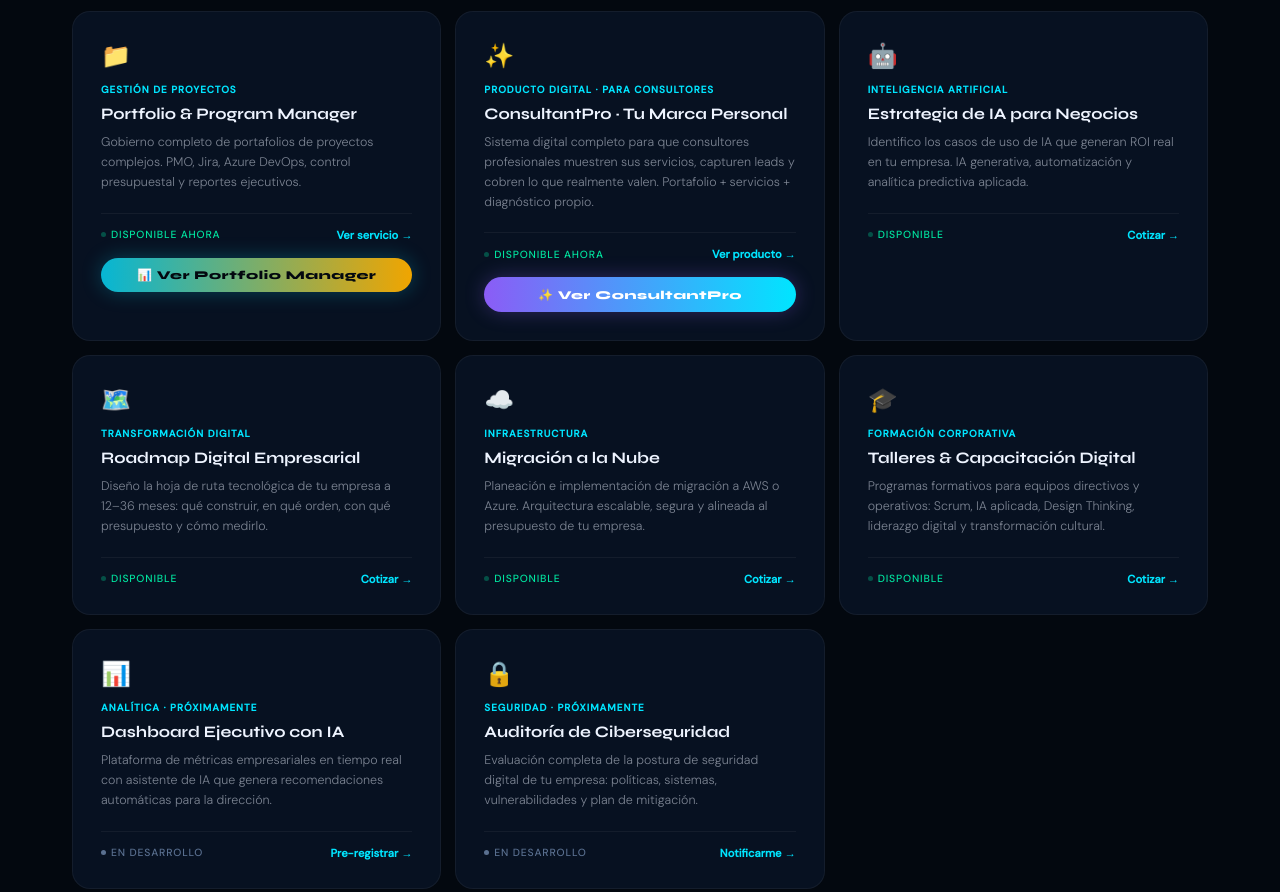
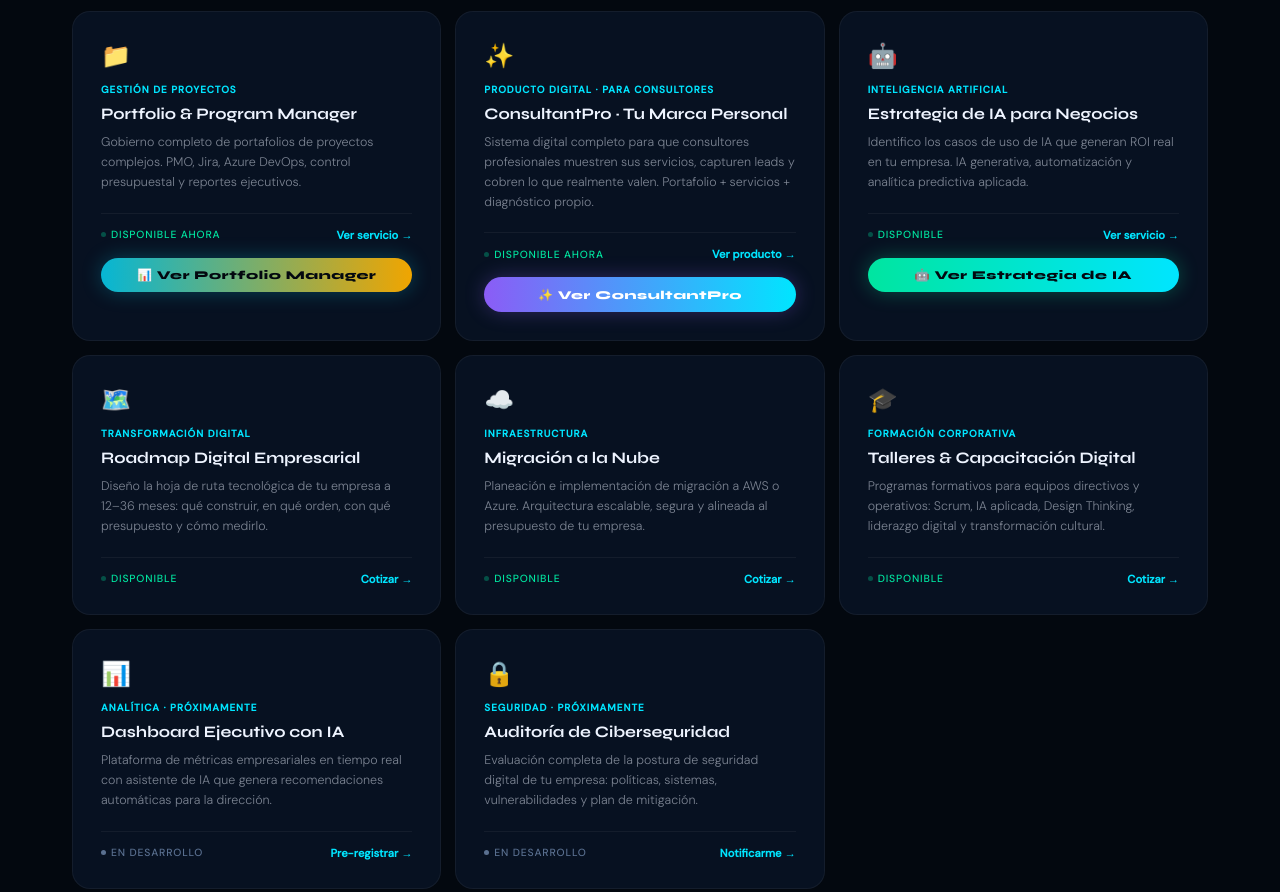
Before and after one commit to lpdigitalconsulting/lpdigital, a plain HTML site: page index.html in a window 1280 px wide. Shown: the part 1794-2686 px from the top of the page. Drawn offline with Linux system fonts and the light colour scheme.

Commit message:
Update index.html

```diff
--- a/index.html
+++ b/index.html
@@ -528,9 +528,9 @@
       <div class="un-desc">Gobierno completo de portafolios de proyectos complejos. PMO, Jira, Azure DevOps, control presupuestal y reportes ejecutivos.</div>
             <div class="un-bottom">
         <div class="un-status live">Disponible ahora</div>
-        <a href="https://lpdigitalconsulting.github.io/portfolio-manager/" target="_blank" class="un-cta" style="color:var(--cyan);font-weight:700;">Ver servicio →</a>
+        <a href="https://lpdigitalconsulting.github.io/Portfolio_Manager_LP/" target="_blank" class="un-cta" style="color:var(--cyan);font-weight:700;">Ver servicio →</a>
       </div>
-      <a href="https://lpdigitalconsulting.github.io/portfolio-manager/" target="_blank"
+      <a href="https://lpdigitalconsulting.github.io/Portfolio_Manager_LP/" target="_blank"
         style="display:flex;align-items:center;justify-content:center;gap:8px;margin-top:1rem;
         background:linear-gradient(90deg,#06B6D4,#F0A500);color:var(--bg);font-family:var(--ff1);font-size:.75rem;font-weight:800;
         padding:.65rem 1.25rem;border-radius:50px;text-decoration:none;letter-spacing:.05em;
@@ -541,16 +541,16 @@
       </a>
     </div>
 
-    <div class="un-card" onclick="window.open('https://lpdigitalconsulting.github.io/consultant-pro/','_blank')" style="cursor:pointer;">
+    <div class="un-card" onclick="window.open('https://lpdigitalconsulting.github.io/ConsultantPro_LP/','_blank')" style="cursor:pointer;">
       <span class="un-icon">✨</span>
       <div class="un-tag">Producto Digital · Para Consultores</div>
       <div class="un-name">ConsultantPro · Tu Marca Personal</div>
       <div class="un-desc">Sistema digital completo para que consultores profesionales muestren sus servicios, capturen leads y cobren lo que realmente valen. Portafolio + servicios + diagnóstico propio.</div>
       <div class="un-bottom">
         <div class="un-status live">Disponible ahora</div>
-        <a href="https://lpdigitalconsulting.github.io/consultant-pro/" target="_blank" class="un-cta" style="color:var(--cyan);font-weight:700;">Ver producto →</a>
+        <a href="https://lpdigitalconsulting.github.io/ConsultantPro_LP/" target="_blank" class="un-cta" style="color:var(--cyan);font-weight:700;">Ver producto →</a>
       </div>
-      <a href="https://lpdigitalconsulting.github.io/consultant-pro/" target="_blank"
+      <a href="https://lpdigitalconsulting.github.io/ConsultantPro_LP/" target="_blank"
         style="display:flex;align-items:center;justify-content:center;gap:8px;margin-top:1rem;
         background:linear-gradient(90deg,#8B5CF6,#00E5FF);color:#fff;font-family:var(--ff1);font-size:.75rem;font-weight:800;
         padding:.65rem 1.25rem;border-radius:50px;text-decoration:none;letter-spacing:.05em;
@@ -561,15 +561,24 @@
       </a>
     </div>
 
-    <div class="un-card">
+    <div class="un-card" onclick="window.open('https://lpdigitalconsulting.github.io/ConsultantPro_LP/','_blank')" style="cursor:pointer;">
       <span class="un-icon">🤖</span>
       <div class="un-tag">Inteligencia Artificial</div>
       <div class="un-name">Estrategia de IA para Negocios</div>
       <div class="un-desc">Identifico los casos de uso de IA que generan ROI real en tu empresa. IA generativa, automatización y analítica predictiva aplicada.</div>
       <div class="un-bottom">
         <div class="un-status live">Disponible</div>
-        <a href="/cdn-cgi/l/email-protection#7d110d180f180710120f1c11180e4b4f483d1a101c1411531e1210420e081f17181e0940380e090f1c09181a141c5d343c" class="un-cta">Cotizar →</a>
+        <a href="https://lpdigitalconsulting.github.io/ConsultantPro_LP/" target="_blank" class="un-cta" style="color:var(--cyan);font-weight:700;">Ver servicio →</a>
       </div>
+      <a href="https://lpdigitalconsulting.github.io/ConsultantPro_LP/" target="_blank"
+        style="display:flex;align-items:center;justify-content:center;gap:8px;margin-top:1rem;
+        background:linear-gradient(90deg,#00E5A0,#00E5FF);color:var(--bg);font-family:var(--ff1);font-size:.75rem;font-weight:800;
+        padding:.65rem 1.25rem;border-radius:50px;text-decoration:none;letter-spacing:.05em;
+        transition:all .2s;box-shadow:0 0 20px rgba(0,229,160,.3);position:relative;z-index:10;"
+        onmouseover="this.style.boxShadow='0 0 35px rgba(0,229,160,.5)'"
+        onmouseout="this.style.boxShadow='0 0 20px rgba(0,229,160,.3)'">
+        🤖 Ver Estrategia de IA
+      </a>
     </div>
 
     <div class="un-card">
```
